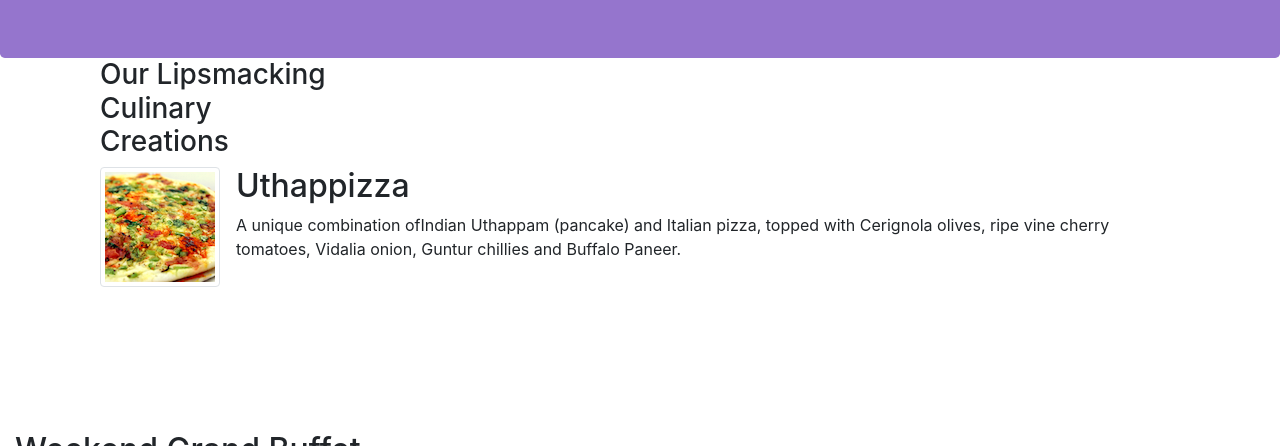
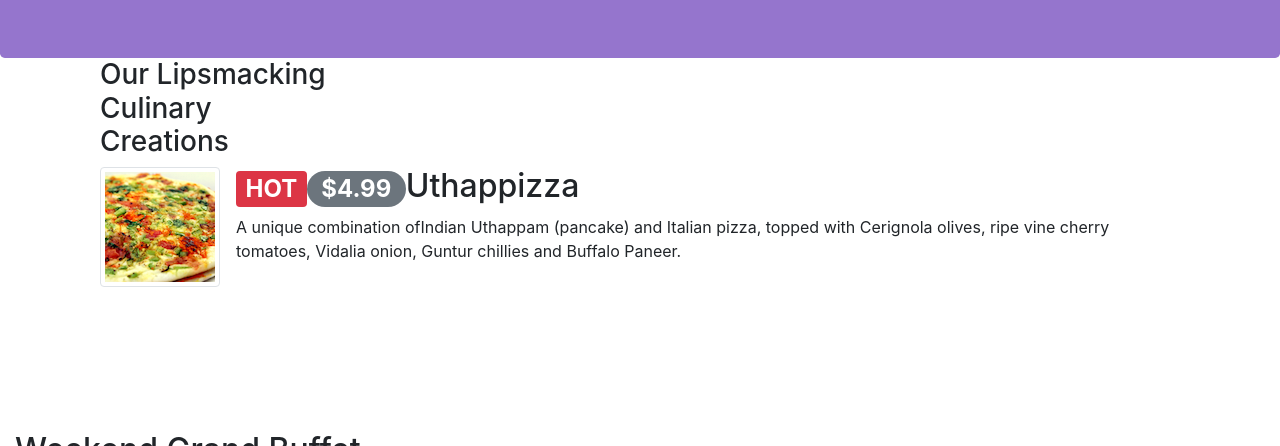
Before and after one commit to lijindanieljoseph/ldjgit, a website: page index.html in a window 1280 px wide. Shown: the part 276-722 px from the top of the page. Drawn offline with nearby package versions, Linux system fonts and the light colour scheme.

Commit message:
add alert badges of price and hot

```diff
--- a/index.html
+++ b/index.html
@@ -67,7 +67,7 @@ We would like the navigation bar elements to collapse for shorter screens, to be
                     <img class="d-flex mr-3 img-thumbnail align-self-center"
                             src="img/uthappizza.png" alt="Uthappizza">
                     <div class="media-body">
-                        <h2 class="mt-0">Uthappizza</h2>
+                        <h2 class="mt-0"><!--add hot badge--><span class="badge badge-danger">HOT</span><!--add price badge--><span class="badge badge-pill badge-secondary">$4.99</span>Uthappizza</h2>
                         <p class="d-none d-sm-block">
                             A unique combination ofIndian Uthappam (pancake) and
                             Italian pizza, topped with Cerignola olives, ripe vine
```
